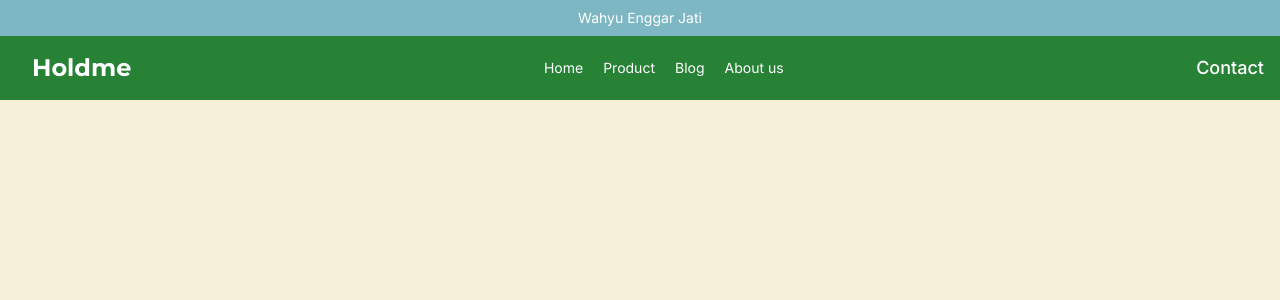
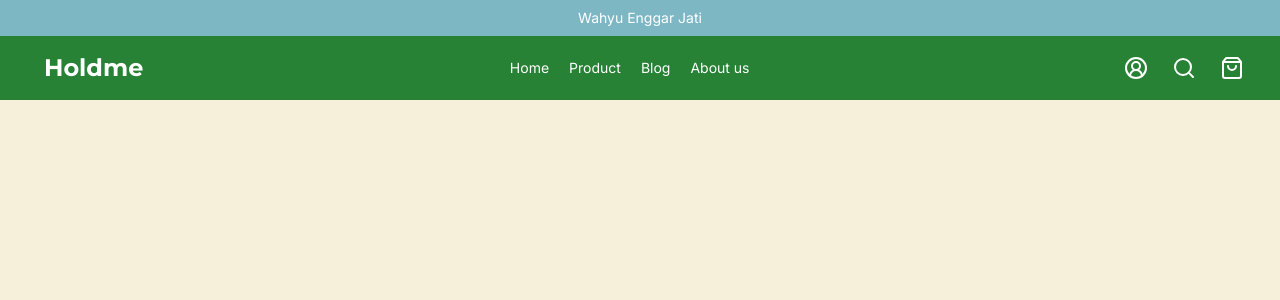
Before and after one commit to egrjati/Next-x-Laravel, a Next.js app in the folder frontend/: page / in a window 1280 px wide. Shown: the top 300 px of the page. Built offline with nearby package versions, Linux system fonts and the light colour scheme.

Commit message:
create navbar and add some icon

```diff
--- a/frontend/package.json
+++ b/frontend/package.json
@@ -9,6 +9,7 @@
     "lint": "eslint"
   },
   "dependencies": {
+    "lucide-react": "^0.577.0",
     "next": "16.1.6",
     "react": "19.2.3",
     "react-dom": "19.2.3"
--- a/frontend/src/components/layout/Navbar.tsx
+++ b/frontend/src/components/layout/Navbar.tsx
@@ -1,3 +1,5 @@
+import { Search, ShoppingBag, CircleUserRound } from "lucide-react";
+
 export default function Navbar() {
   return (
     <section className="w-full flex flex-col overflow-x-hidden">
@@ -8,33 +10,31 @@ export default function Navbar() {
         </p>
       </div>
       {/* top 2 */}
-      <div className="bg-[#278236] w-full h-16 flex items-center justify-between px-4">
+      <div className="bg-[#278236] w-full h-16 flex items-center justify-between px-7">
         <h1 className="text-white text-2xl font-bold font-montserrat ml-4">
           Holdme
         </h1>
         {/* Menu Tengah */}
         <div>
           <ul className="flex gap-5 font-inter text-sm text-white">
-            <li>
-              Home
-            </li>
-            <li>
-              Product
-            </li>
-            <li>
-              Blog
-            </li>
-            <li>
-              About us
-            </li>
+            <li>Home</li>
+            <li>Product</li>
+            <li>Blog</li>
+            <li>About us</li>
           </ul>
         </div>
 
         {/* End */}
-        <ul>
-          <li className="text-white text-lg font-medium hover:text-gray-300 transition-colors duration-300">
-            Contact
-          </li>
+        <ul className="flex gap-2">
+          <button className="p-2" aria-label="CircleUserRound">
+            <CircleUserRound color="white" className="w-6 h-6 text-gray-700" />
+          </button>
+          <button className="p-2" aria-label="Search">
+            <Search color="white" className="w-6 h-6 text-gray-700" />
+          </button>
+          <button className="p-2" aria-label="ShoppingBag">
+            <ShoppingBag color="white" className="w-6 h-6 text-gray-700" />
+          </button>
         </ul>
       </div>
     </section>
```
Also changed, not shown: 1 other file (tests, documents, lock files or other folders).
